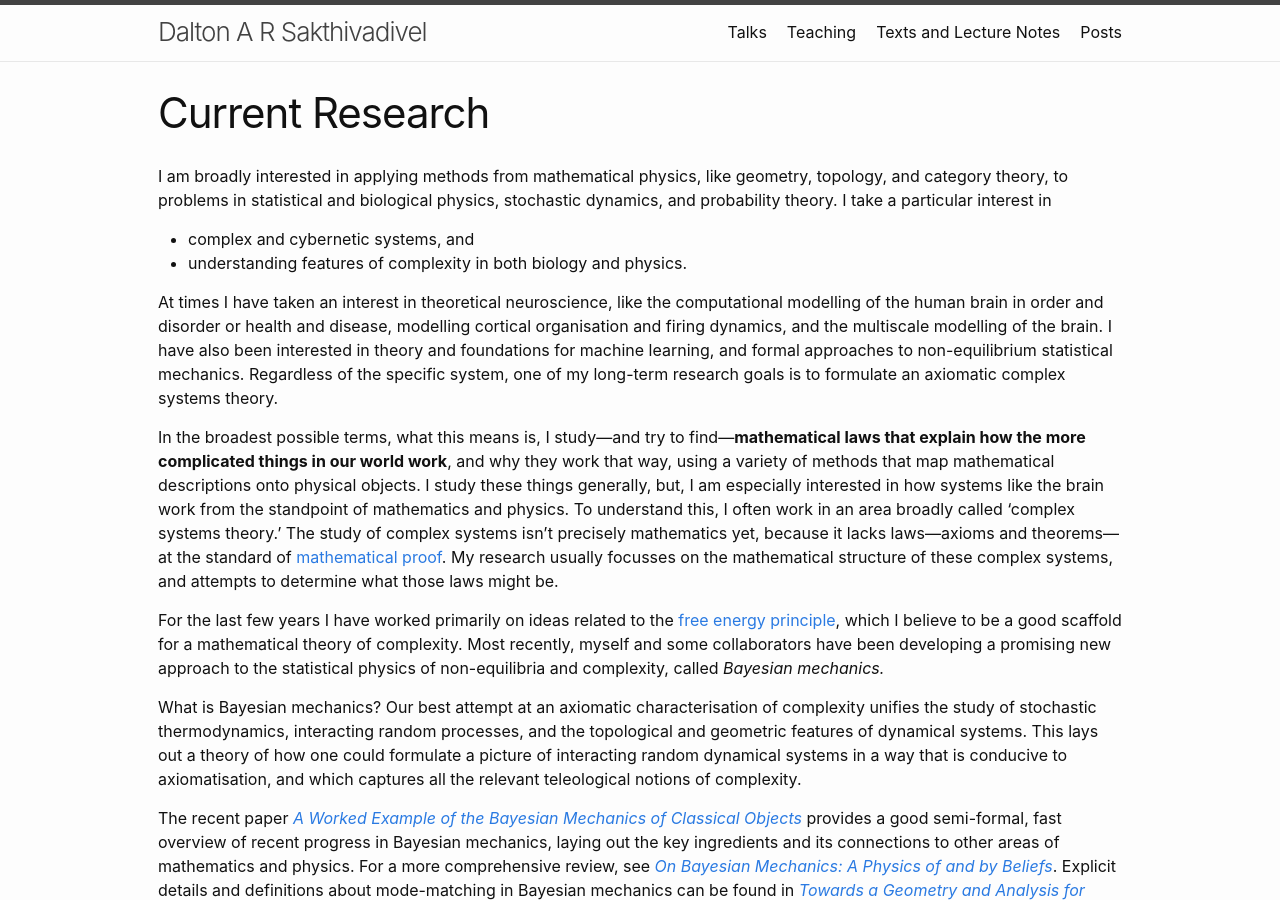
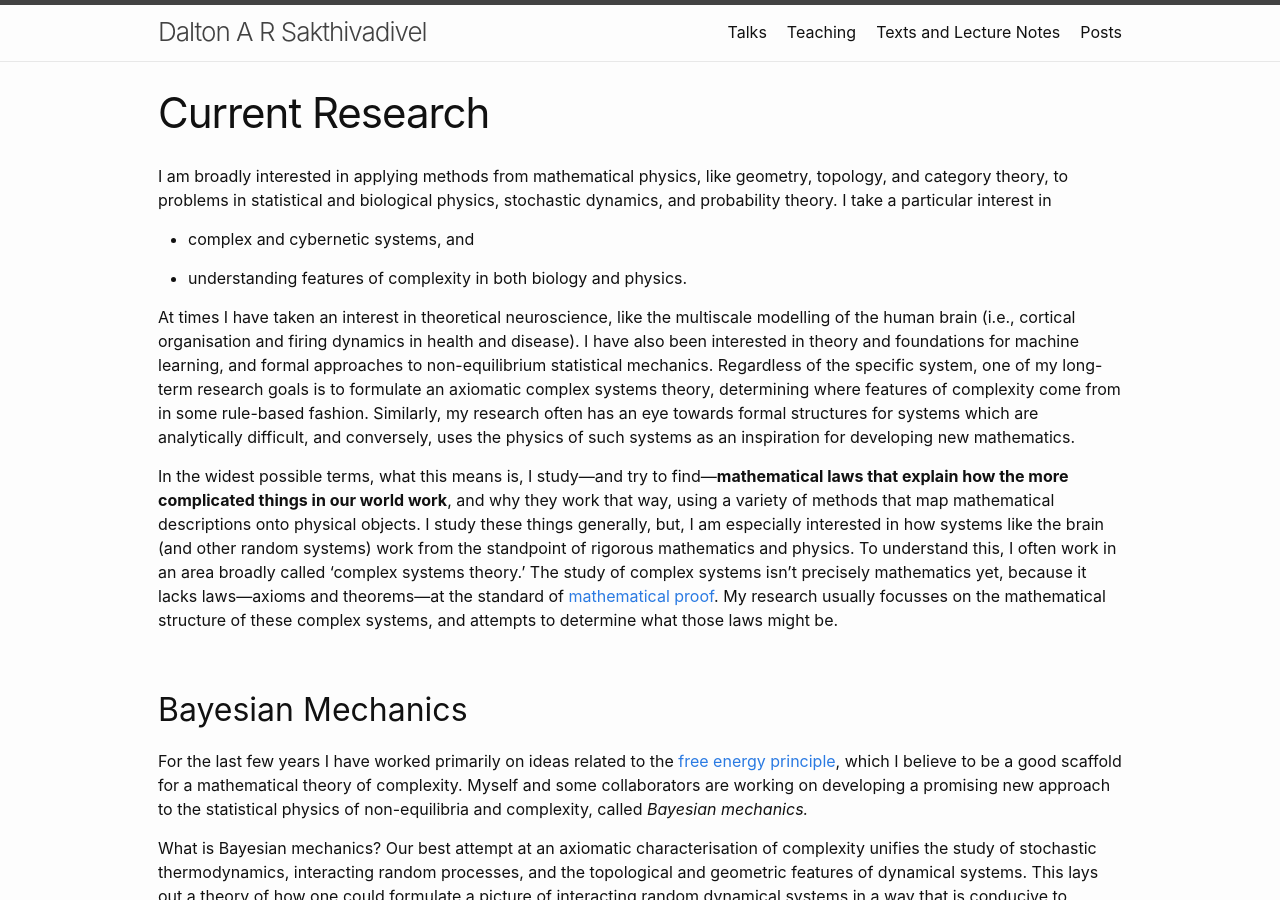
Before and after one commit to DARSakthi/DARSakthi.github.io, a Jekyll site: the page built from research.markdown, in a window 1280 px wide and 900 px high. Built offline with Jekyll 4.4.1, drawn with Linux system fonts in a browser that asks for light colours.

Commit message:
Added text

```diff
--- a/research.markdown
+++ b/research.markdown
@@ -7,13 +7,18 @@ permalink: /research/
 I am broadly interested in applying methods from mathematical physics, like geometry, topology, and category theory, to problems in statistical and biological physics, stochastic dynamics, and probability theory. I take a particular interest in
 
 - complex and cybernetic systems, and
+
 - understanding features of complexity in both biology and physics.
 
-At times I have taken an interest in theoretical neuroscience, like the computational modelling of the human brain in order and disorder or health and disease, modelling cortical organisation and firing dynamics, and the multiscale modelling of the brain. I have also been interested in theory and foundations for machine learning, and formal approaches to non-equilibrium statistical mechanics. Regardless of the specific system, one of my long-term research goals is to formulate an axiomatic complex systems theory.
+At times I have taken an interest in theoretical neuroscience, like the multiscale modelling of the human brain (i.e., cortical organisation and firing dynamics in health and disease). I have also been interested in theory and foundations for machine learning, and formal approaches to non-equilibrium statistical mechanics. Regardless of the specific system, one of my long-term research goals is to formulate an axiomatic complex systems theory, determining where features of complexity come from in some rule-based fashion. Similarly, my research often has an eye towards formal structures for systems which are analytically difficult, and conversely, uses the physics of such systems as an inspiration for developing new mathematics.
 
-In the broadest possible terms, what this means is, I study—and try to find—**mathematical laws that explain how the more complicated things in our world work**, and why they work that way, using a variety of methods that map mathematical descriptions onto physical objects. I study these things generally, but, I am especially interested in how systems like the brain work from the standpoint of mathematics and physics. To understand this, I often work in an area broadly called 'complex systems theory.' The study of complex systems isn’t precisely mathematics yet, because it lacks laws—axioms and theorems—at the standard of [mathematical proof](https://en.wikipedia.org/wiki/Mathematical_proof). My research usually focusses on the mathematical structure of these complex systems, and attempts to determine what those laws might be.
+In the widest possible terms, what this means is, I study—and try to find—**mathematical laws that explain how the more complicated things in our world work**, and why they work that way, using a variety of methods that map mathematical descriptions onto physical objects. I study these things generally, but, I am especially interested in how systems like the brain (and other random systems) work from the standpoint of rigorous mathematics and physics. To understand this, I often work in an area broadly called 'complex systems theory.' The study of complex systems isn’t precisely mathematics yet, because it lacks laws—axioms and theorems—at the standard of [mathematical proof](https://en.wikipedia.org/wiki/Mathematical_proof). My research usually focusses on the mathematical structure of these complex systems, and attempts to determine what those laws might be.
 
-For the last few years I have worked primarily on ideas related to the [free energy principle](https://en.wikipedia.org/wiki/Free_energy_principle), which I believe to be a good scaffold for a mathematical theory of complexity. Most recently, myself and some collaborators have been developing a promising new approach to the statistical physics of non-equilibria and complexity, called _Bayesian mechanics._
+&nbsp;
+
+## Bayesian Mechanics
+
+For the last few years I have worked primarily on ideas related to the [free energy principle](https://en.wikipedia.org/wiki/Free_energy_principle), which I believe to be a good scaffold for a mathematical theory of complexity. Myself and some collaborators are working on developing a promising new approach to the statistical physics of non-equilibria and complexity, called _Bayesian mechanics._
 
 What is Bayesian mechanics? Our best attempt at an axiomatic characterisation of complexity unifies the study of stochastic thermodynamics, interacting random processes, and the topological and geometric features of dynamical systems. This lays out a theory of how one could formulate a picture of interacting random dynamical systems in a way that is conducive to axiomatisation, and which captures all the relevant teleological notions of complexity.
 
```
